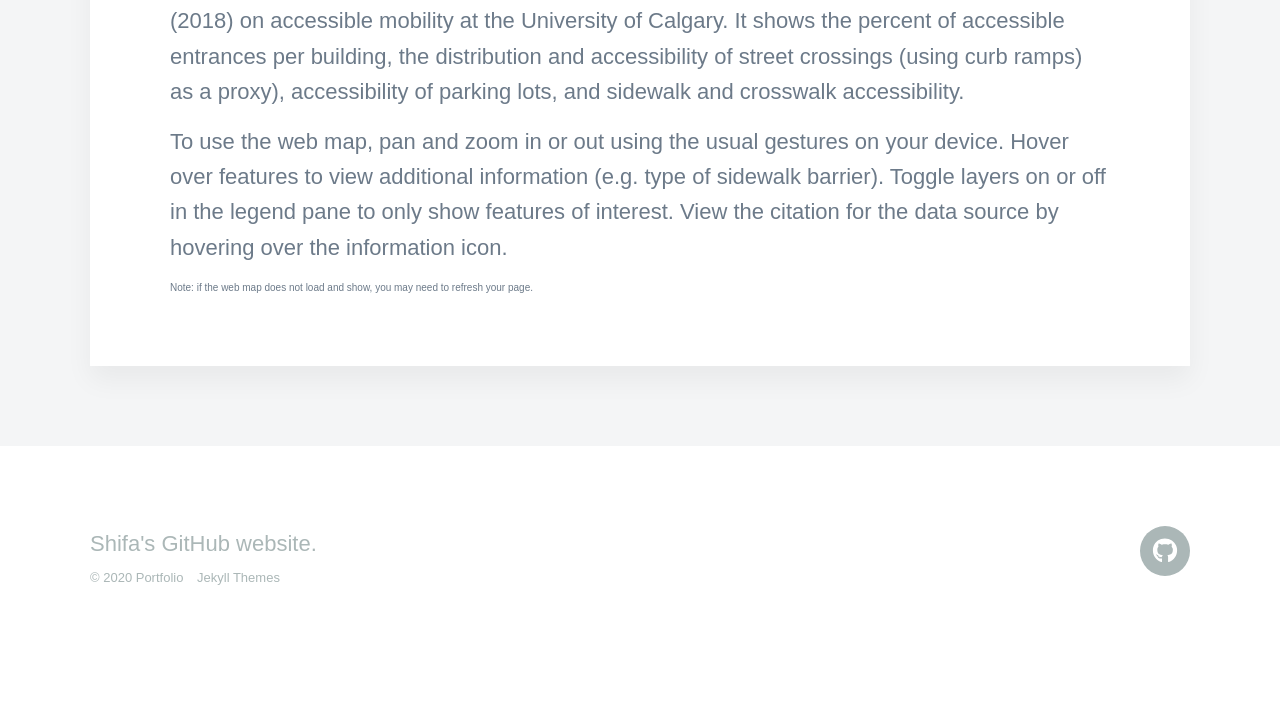
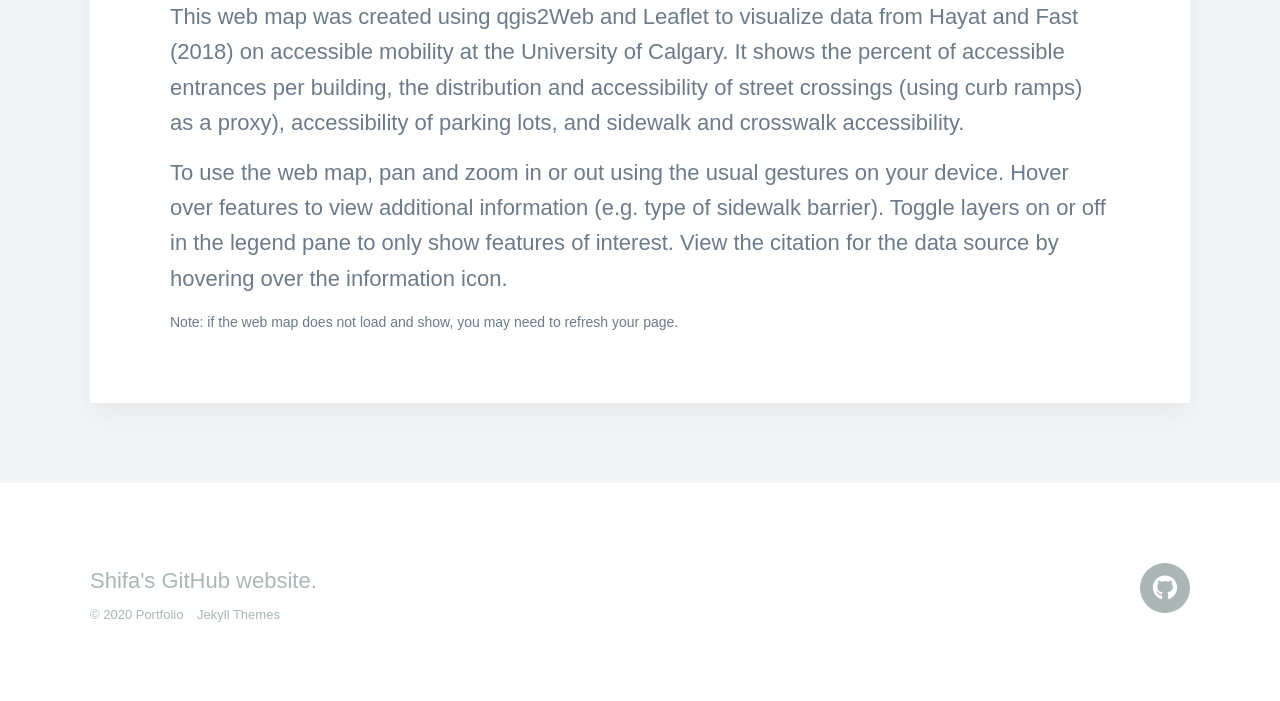
Before and after one commit to shifahayat/shifahayat.github.io, a Jekyll site: the page built from _projects/map.html, in a window 1280 px wide. Shown: the part 1234-1935 px from the top of the page. Built offline with Jekyll 4.4.1, drawn with Linux system fonts in a browser that asks for light colours; nearby versions of some CDN libraries; some web fonts are replaced; before the commit the page ends 1898 px from its top, so only the background shows below that.

Commit message:
adjusted font size for note
was too small

```diff
--- a/_projects/map.html
+++ b/_projects/map.html
@@ -15,6 +15,7 @@ featured_image: '/images/demo/demo-square.jpg'
 <div id="map"></div>
 
 <div>
+<br>
 <p>
 	This web map was created using qgis2Web and Leaflet to visualize data from Hayat and Fast (2018) on
 	accessible mobility at the University of Calgary. It shows the percent of accessible
@@ -25,6 +26,6 @@ featured_image: '/images/demo/demo-square.jpg'
 	to view additional information (e.g. type of sidewalk barrier). Toggle layers on or off in the legend pane to
 	only show features of interest. View the citation for the data source by hovering over the information icon. </p>
 <p>
-<p style ="font-size:10px;">
+<p style ="font-size:14px;">
 	Note: if the web map does not load and show, you may need to refresh your page.</p>
 </div>
```
